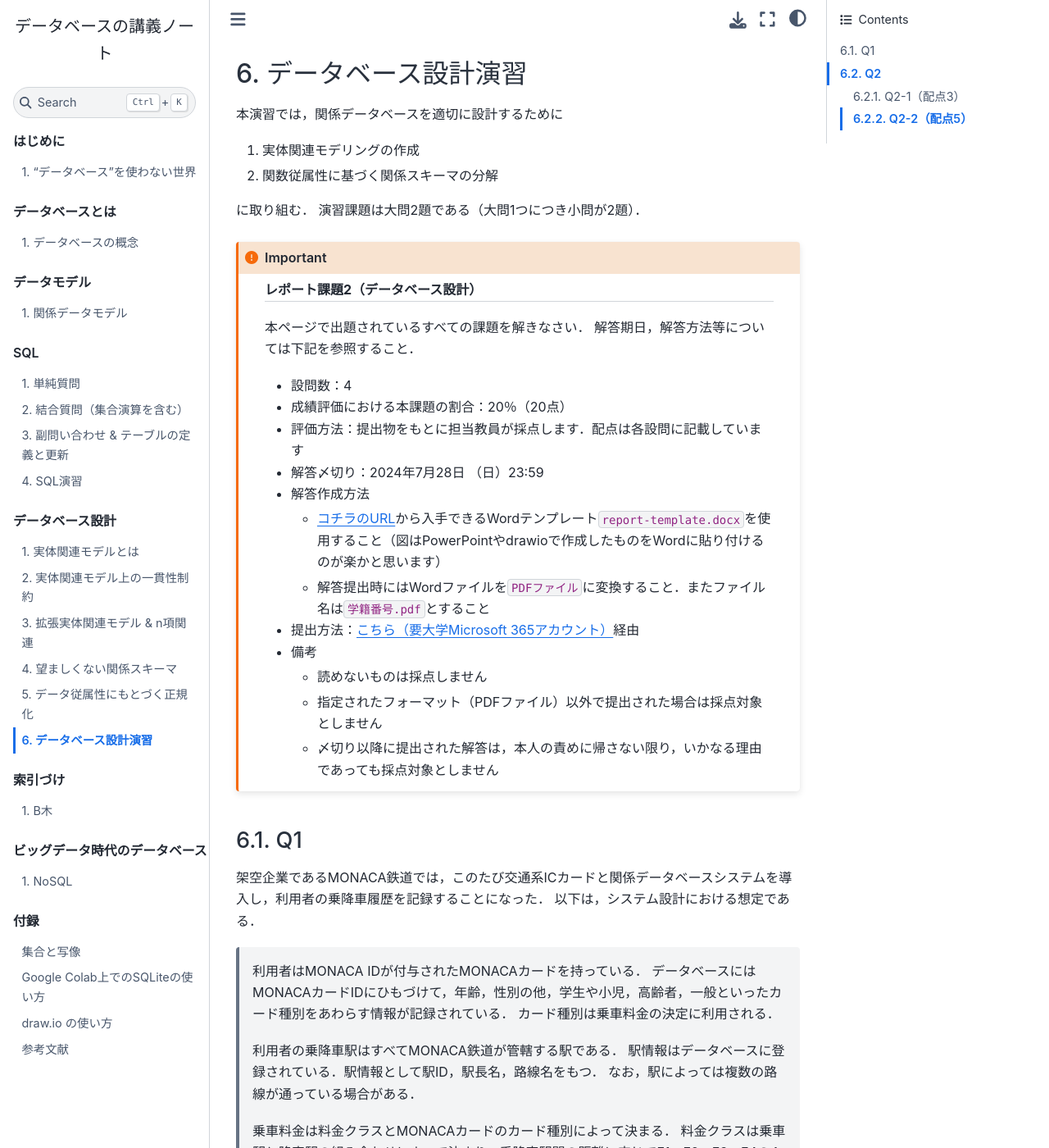
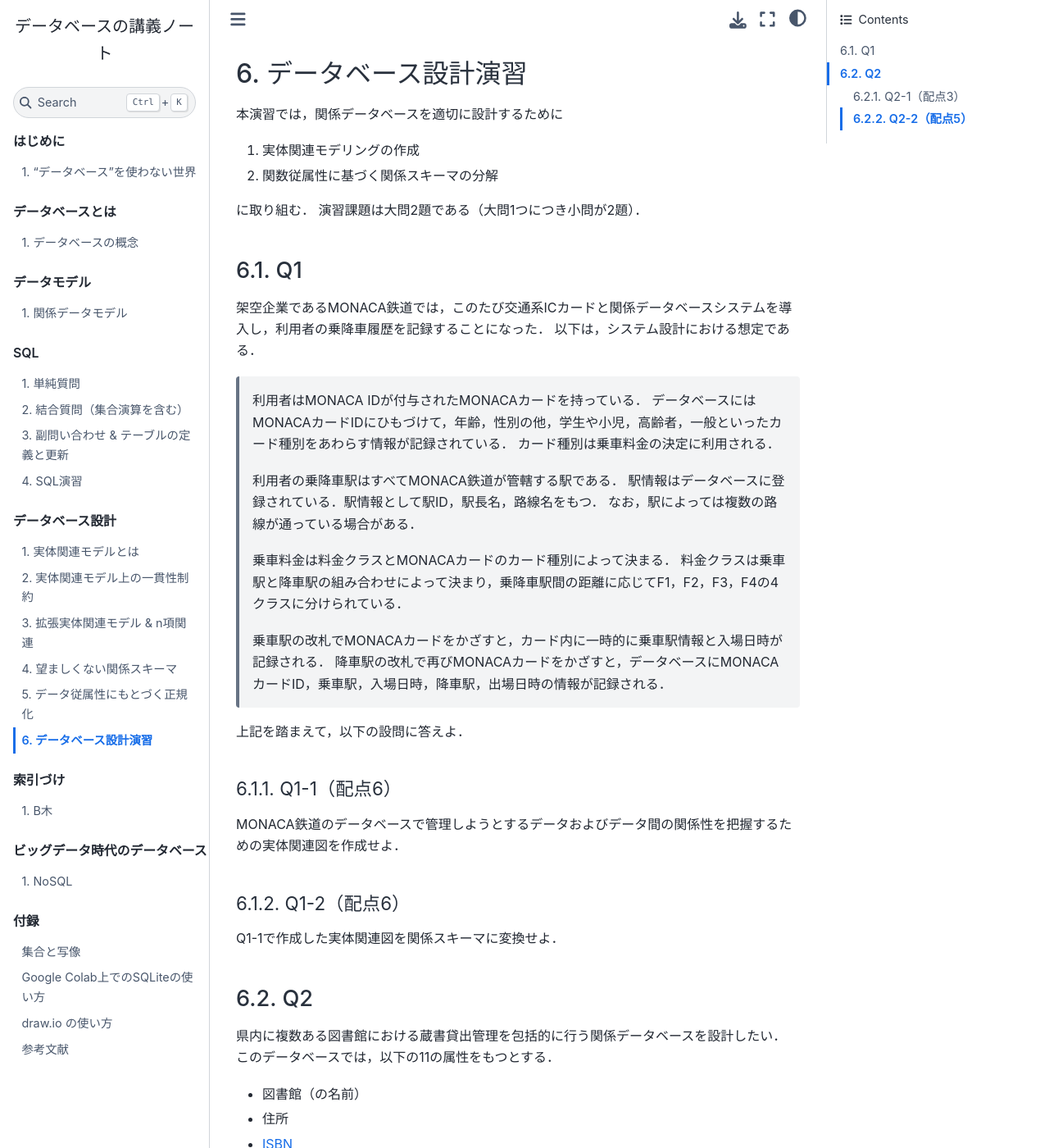
Before and after one commit to hontolab-courses/database-lecturenote, a Jupyter Book: the page built from content/exercise/db-design.md, in a window 1280 px wide and 1400 px high. Shown: the whole window at 82% size. Built offline with Jupyter Book 1.0.4 settings and Sphinx 7.4.7 and the Sphinx Book theme 1.1.4, drawn with Linux system fonts in a browser that asks for light colours.

Commit message:
第13回

````diff
--- a/content/exercise/db-design.md
+++ b/content/exercise/db-design.md
@@ -7,7 +7,7 @@
 に取り組む．
 演習課題は大問2題である（大問1つにつき小問が2題）．
 
-```{important}
+<!-- ```{important}
 ### レポート課題2（データベース設計）
 本ページで出題されているすべての課題を解きなさい．
 解答期日，解答方法等については下記を参照すること．
@@ -24,7 +24,7 @@
 	* 読めないものは採点しません
 	* 指定されたフォーマット（PDFファイル）以外で提出された場合は採点対象としません
 	* 〆切り以降に提出された解答は，本人の責めに帰さない限り，いかなる理由であっても採点対象としません
-```
+``` -->
 
 
 ## Q1
````
